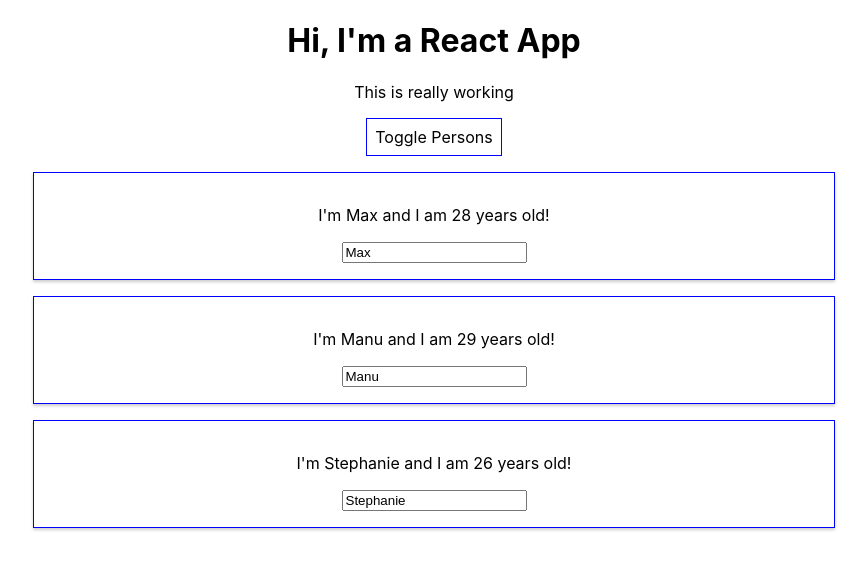
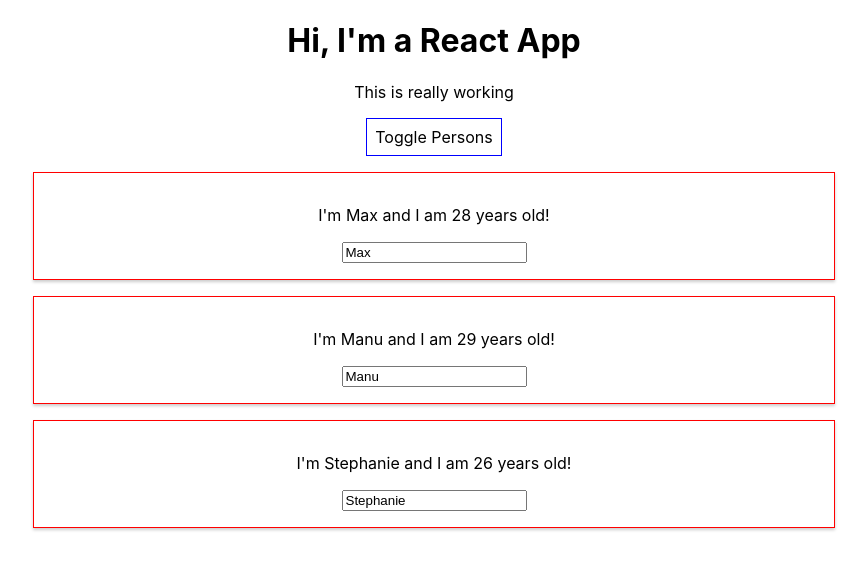
Before and after one commit to kanderson425/React_The_Complete_Guide, a React (Create React App) app in the folder react-complete-guide/: page / in a window 1280 px wide. Both pictures are taken after a click on the button "Toggle Persons". Shown: the top 570 px of the page, without its empty margins (206-1073 px from the left). Built offline with nearby package versions, Linux system fonts and the light colour scheme.

Commit message:
Adds red colored border

```diff
--- a/react-complete-guide/src/Person/Person.css
+++ b/react-complete-guide/src/Person/Person.css
@@ -1,7 +1,7 @@
 .Person {
     width: 60%;
     margin: 16px auto;
-    border: 1px solid blue;
+    border: 1px solid red;
     box-shadow: 0 2px 3px #ccc;
     padding: 16px;
     text-align: center;
```
